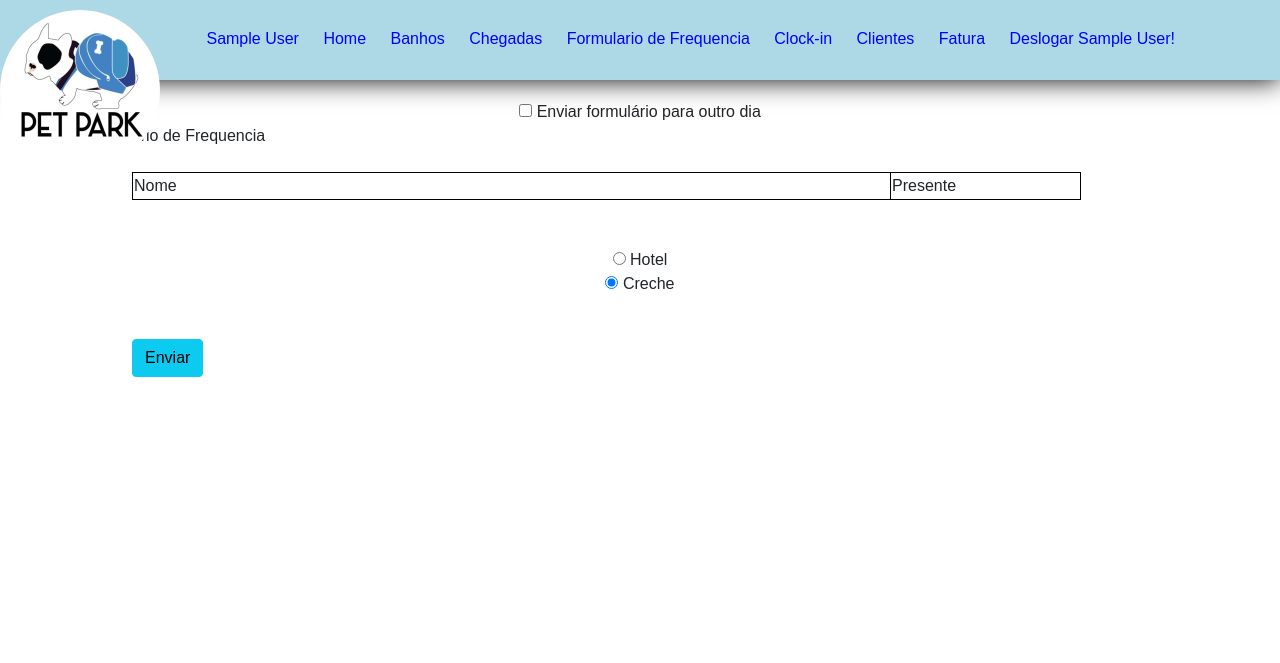
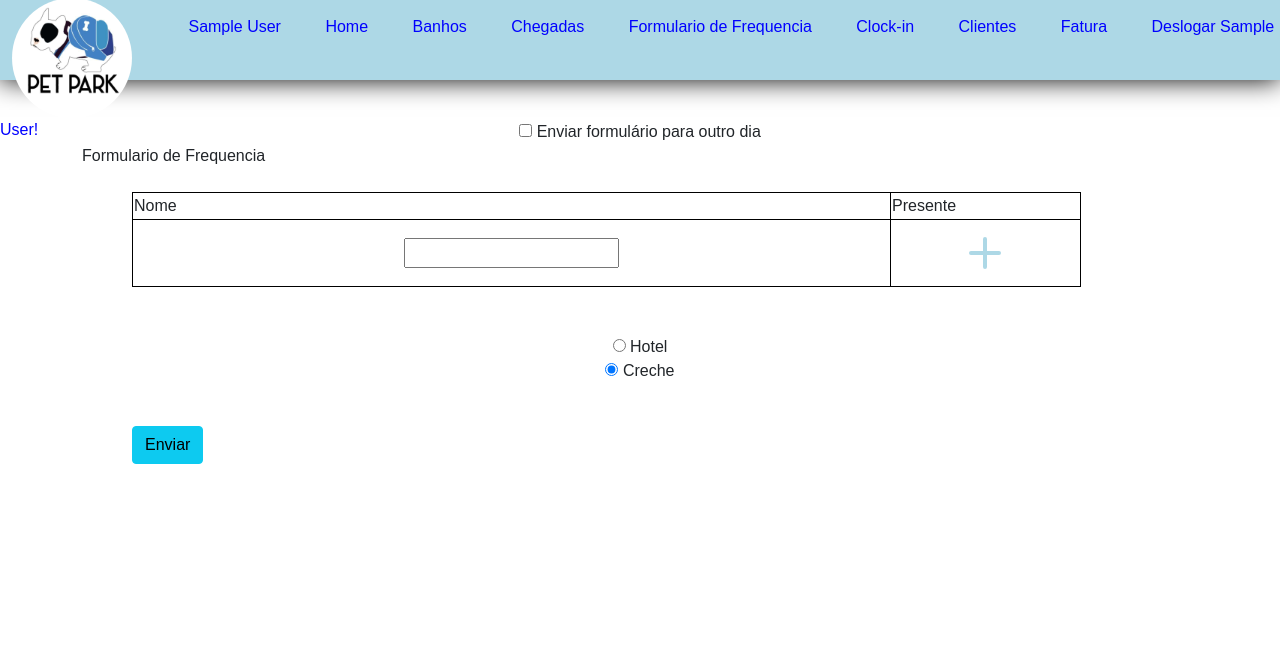
Before and after one commit to cassiorodrigo/apipetsite, a Flask app: page /frequencia in a window 1280 px wide. Shown: the top 663 px of the page. Before the commit the page ends 377 px from the top, so only its background shows below. Run offline with Flask 2, Linux system fonts and the light colour scheme; the visitor is signed in with stand-in values (Sample User, id 1); data that the repository does not hold is empty; some libraries are stand-ins or nearby versions.

Commit message:
signin form and tables fixed

```diff
--- a/databasehandler.py
+++ b/databasehandler.py
@@ -404,7 +404,7 @@ class DatabaseCaes(ConectDb):
 
     def get_caes(self):
         req = """
-        SELECT * FROM inscricoes WHERE (DIAS_POR_SEMANA NOT LIKE '%otel%' AND ATIVO = '1') ORDER BY NOME_CAO
+        SELECT * FROM inscricoes WHERE (DIAS_POR_SEMANA NOT LIKE '%otel%' AND ATIVO = '1') ORDER BY dog
         """
         res = self.c.execute(req).fetchall()
         return res
@@ -417,7 +417,7 @@ class DatabaseCaes(ConectDb):
             keys: EMAIL, TUTOR, NOME_CAO, public_id
         :return:
         """
-        q = "SELECT * FROM inscricoes WHERE(EMAIL=? or TUTOR=? or NOME_CAO=? or public_id=?)"
+        q = "SELECT * FROM inscricoes WHERE(EMAIL=? or NOME=? or dog=? or public_id=?)"
         res = self.c.execute(q, dados).fetchone()
 
         return res
@@ -573,7 +573,7 @@ class PresencasDB(ConectDb):
                """)
         self.conn.commit()
 
-    def insert_presencas(self, data, tipo, nome, public_id):
+    def insert_presencas(self, data, tipo, nome, public_id=None):
         try:
             dados = data, tipo, nome, public_id
             q = """
@@ -583,7 +583,7 @@ class PresencasDB(ConectDb):
             self.conn.commit()
             return True
         except Exception as err:
-            print(f"Um erro acontreceu no database handler linha 546{err}")
+            print(f"Um erro acontreceu no database handler linha 586{err}")
             return False
 
     def getpresencas(self):
--- a/main.py
+++ b/main.py
@@ -290,15 +290,17 @@ def freq():
         timestamp = valores[0][0]
         if timestamp == '':
             timestamp = datetime.timestamp(datetime.now())
-        # print(request.form.to_dict())
-        # for e in valores:
-        #     print(e)
         for each in valores[1]:
             with PresencasDB() as pre:
                 with DatabaseCaes() as dbc:
                     res = dbc.get_one_dog(each)
-                    nomecao = res[4]
-                pre.insert_presencas(timestamp,
+                    if not res:
+                        pre.insert_presencas(data=timestamp,
+                                             tipo=valores[2][0],
+                                             nome=each)
+                    else:
+                        nomecao = res[4]
+                        pre.insert_presencas(timestamp,
                                      valores[2][0],
                                      nomecao,
                                      each
--- a/templates/base.html
+++ b/templates/base.html
@@ -18,9 +18,9 @@ table, th, tr, td {
     }
 body
 {
-height: 125vh;
+height: 195vh;
 margin-top: 70px;
-padding: 30px;
+padding: 50px;
 background-size: cover;
 font-family: sans-serif;
 }
@@ -39,7 +39,7 @@ header * {
 display: inline;
 }
 header li {
-margin: 10px;
+margin: 20px;
 }
 header li a {
 color: blue;
@@ -57,8 +57,8 @@ p {
 <header>
     <nav>
         <a href="/" style="text-decoration:none;">
-            <img src="{{ 'static/images/petlogo.jpg' }}" alt="PETLOGO aqui" width="160px" height="160px"
-            style="border-radius:50%; margin-top:100px">
+            <img src="{{ 'static/images/petlogo.jpg' }}" alt="PETLOGO aqui" width="120px" height="120px"
+            style="border-radius:50%; margin-top:60px; margin-left:12px">
         </a>
         <ul>
             {% if current_user.is_authenticated %}
--- a/templates/frequencia.html
+++ b/templates/frequencia.html
@@ -43,12 +43,23 @@
         <tr>
             <td>
                 <p>
-                    {{ dog[1]+' ('+dog[2]+')' }}
+                    {{ dog[2]+' ('+dog[3]+')' }}
                 </p>
             </td>
             <td align="center"><input type="checkbox" name='presencas' value={{ dog[-1] }}></td>
         </tr>
         {% endfor %}
+        <tr>
+            <td align="center">
+                <input id="extradog" type="text" align="center">
+            </td>
+            <td align="center">
+                <svg xmlns="http://www.w3.org/2000/svg" width="64" height="64" fill="lightblue" class="bi bi-plus" viewBox="0 0 16 16"
+                    onclick="logar_extra_dog()">
+                    <path d="M8 4a.5.5 0 0 1 .5.5v3h3a.5.5 0 0 1 0 1h-3v3a.5.5 0 0 1-1 0v-3h-3a.5.5 0 0 1 0-1h3v-3A.5.5 0 0 1 8 4z"/>
+                </svg>
+            </td>
+        </tr>
     </table>
     <div class="mt-5 mb-2 ml-5" width="80%" align="center">
         <input type="radio" id="hotel" name="crechehotel" value="hotel">
@@ -58,26 +69,29 @@
     </div>
     <button type="submit" class='btn btn-info mb-5' style="margin-top:35px; margin-left:50px;">Enviar</button>
 </form>
+<script>
+function logar_extra_dog(){
+    var dogextra = document.querySelector('#extradog');
+    var dogname = dogextra.value;
+    var paragrafo = document.createElement('p');
+    var newcheck = document.createElement('input');
+    newcheck.setAttribute("type","checkbox");
+    newcheck.checked = true;
+    newcheck.name = dogname
+    newcheck.value = dogname
+    newcheck.id = dogname
+    paragrafo.innerText = dogname;
+    var tabela = document.querySelector("#formulariofreq > tbody");
+    var row = tabela.insertRow(tabela.childElementCount-1);
+    var cell1 = row.insertCell(0)
+    var cell2 = row.insertCell(1)
+    cell1.setAttribute("align", "center")
+    cell2.setAttribute("align", "center")
+    cell1.appendChild(paragrafo);
+    cell2.appendChild(newcheck);
+
+}
+
+</script>
 </body>
 {% endblock %}
-<!--
-<script>
-    async function poptable(){
-        console.log("poptable chamado")
-        var tabela = document.getElementById("formulariofreq");
-        var nomes = await fetch('chegadas');
-        if (nomes.ok){
-            var dogs = await nomes.json();
-            for (let dog of dogs){
-                console.log(dog[1]);
-                var nrow = tabela.insertRow(1);
-                var ncell = nrow.insertCell(0);
-                var nccheck = nrow.insertCell(1);
-                ncell.innerHTML = dog[1];
-                nccheck.innerHTML = `<input type=checkbox value=${ncell.innerText}>`
-            };
-        };
-    };
-</script>
-</html>
--->
```
Also changed, not shown: administraca.db (added), qrpix2.png, 1 other file.
